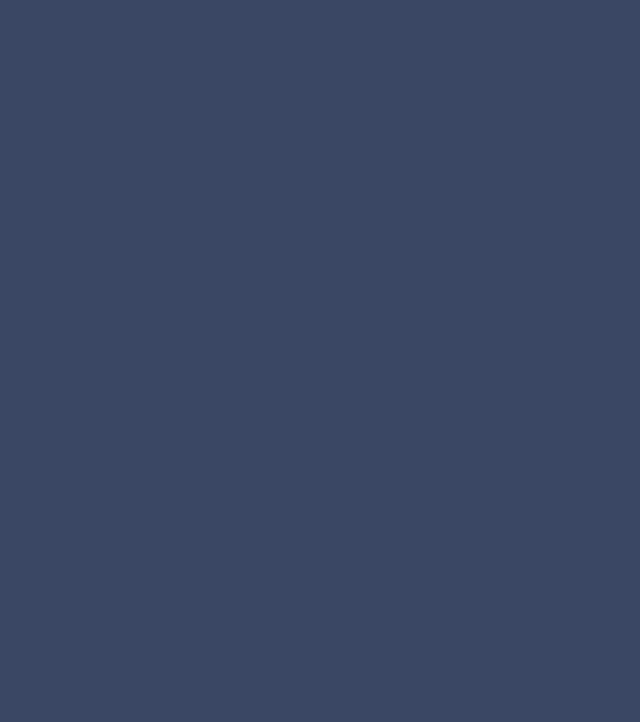
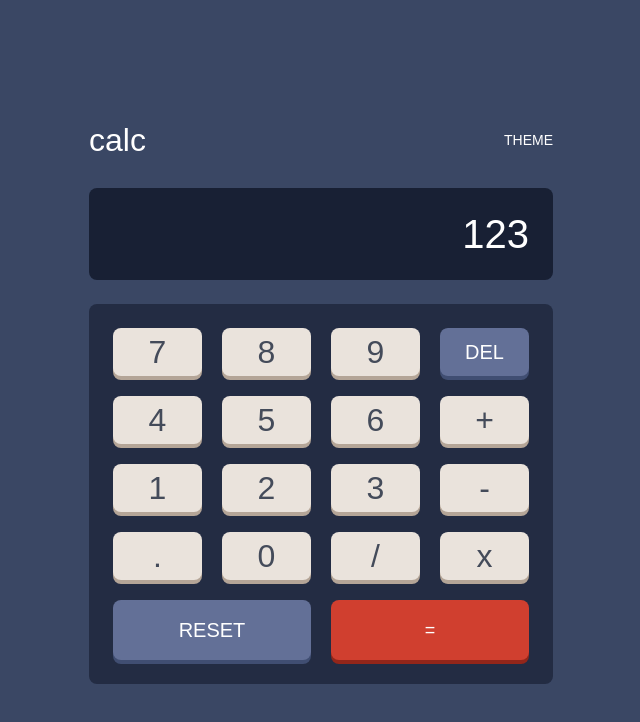
Before and after one commit to cc-bin/calculator, a React (Create React App) app: page / in a window 1280 px wide. Shown: the top 722 px of the page, without its empty margins (319-959 px from the left). Built offline with nearby package versions, Linux system fonts and the light colour scheme.

Commit message:
Styles added

```diff
--- a/src/components/Main.js
+++ b/src/components/Main.js
@@ -1,7 +1,83 @@
 import React from "react";
 
 const Main = () => {
-	return <main className='dark-theme w-full h-screen bg-mainBg'></main>;
+	return (
+		<main className='dark-theme w-full h-screen bg-mainBg flex items-center justify-center overflow-y-scroll'>
+			{/* Calculator container */}
+			<div className=' h-full w-full max-w-lg flex flex-col justify-center p-6 my-auto'>
+				{/* Name and theme switch container*/}
+				<div className='flex items-center justify-between text-primaryText'>
+					<h1 className='text-[32px]'>calc</h1>
+					<div className='uppercase text-[14px]'>Theme</div>
+				</div>
+
+				{/* Output screen container*/}
+				<div className='bg-screenBg text-[40px] text-primaryText text-right px-6 py-4 rounded-lg my-6'>
+					<h2>123</h2>
+				</div>
+
+				{/* Buttons grid container*/}
+				<div className='bg-keypadBg rounded-lg mobile:p-6 p-4 w-full'>
+					<div className='grid grid-cols-4 text-[32px] gap-3 md:gap-5 sm:gap-4'>
+						<button className='hover:brightness-125 cursor-pointer shadow-keyShadow shadow-mainKeyShadow rounded-lg mobile:aspect-auto aspect-square bg-mainKeyBg text-secondaryText'>
+							7
+						</button>
+						<button className='hover:brightness-125 mobile:aspect-auto cursor-pointer shadow-keyShadow shadow-mainKeyShadow rounded-lg aspect-square bg-mainKeyBg text-secondaryText'>
+							8
+						</button>
+						<button className='hover:brightness-125 mobile:aspect-auto cursor-pointer shadow-keyShadow shadow-mainKeyShadow rounded-lg aspect-square bg-mainKeyBg text-secondaryText'>
+							9
+						</button>
+						<button className='hover:brightness-125 mobile:aspect-auto cursor-pointer shadow-keyShadow shadow-resetKeyShadow rounded-lg before:aspect-square bg-resetKeyBg uppercase text-xl text-white'>
+							del
+						</button>
+						<button className='hover:brightness-125 mobile:aspect-auto cursor-pointer shadow-keyShadow shadow-mainKeyShadow rounded-lg aspect-square bg-mainKeyBg text-secondaryText'>
+							4
+						</button>
+						<button className='hover:brightness-125 mobile:aspect-auto cursor-pointer shadow-keyShadow shadow-mainKeyShadow rounded-lg aspect-square bg-mainKeyBg text-secondaryText'>
+							5
+						</button>
+						<button className='hover:brightness-125 mobile:aspect-auto cursor-pointer shadow-keyShadow shadow-mainKeyShadow rounded-lg aspect-square bg-mainKeyBg text-secondaryText'>
+							6
+						</button>
+						<button className='hover:brightness-125 mobile:aspect-auto cursor-pointer shadow-keyShadow shadow-mainKeyShadow rounded-lg aspect-square bg-mainKeyBg text-secondaryText'>
+							+
+						</button>
+						<button className='hover:brightness-125 mobile:aspect-auto cursor-pointer shadow-keyShadow shadow-mainKeyShadow rounded-lg aspect-square bg-mainKeyBg text-secondaryText'>
+							1
+						</button>
+						<button className='hover:brightness-125 mobile:aspect-auto cursor-pointer shadow-keyShadow shadow-mainKeyShadow rounded-lg aspect-square bg-mainKeyBg text-secondaryText'>
+							2
+						</button>
+						<button className='hover:brightness-125 mobile:aspect-auto cursor-pointer shadow-keyShadow shadow-mainKeyShadow rounded-lg aspect-square bg-mainKeyBg text-secondaryText'>
+							3
+						</button>
+						<button className='hover:brightness-125 mobile:aspect-auto cursor-pointer shadow-keyShadow shadow-mainKeyShadow rounded-lg aspect-square bg-mainKeyBg text-secondaryText'>
+							-
+						</button>
+						<button className='hover:brightness-125 mobile:aspect-auto cursor-pointer shadow-keyShadow shadow-mainKeyShadow rounded-lg aspect-square bg-mainKeyBg text-secondaryText'>
+							.
+						</button>
+						<button className='hover:brightness-125 mobile:aspect-auto cursor-pointer shadow-keyShadow shadow-mainKeyShadow rounded-lg aspect-square bg-mainKeyBg text-secondaryText'>
+							0
+						</button>
+						<button className='hover:brightness-125 mobile:aspect-auto cursor-pointer shadow-keyShadow shadow-mainKeyShadow rounded-lg aspect-square bg-mainKeyBg text-secondaryText'>
+							/
+						</button>
+						<button className='hover:brightness-125 mobile:aspect-auto cursor-pointer shadow-keyShadow shadow-mainKeyShadow rounded-lg aspect-square bg-mainKeyBg text-secondaryText'>
+							x
+						</button>
+						<button className='hover:brightness-125 cursor-pointer shadow-keyShadow shadow-resetKeyShadow rounded-lg py-4 bg-resetKeyBg col-span-2 uppercase text-xl text-white'>
+							reset
+						</button>
+						<button className='hover:brightness-125 cursor-pointer shadow-keyShadow shadow-submitKeyShadow rounded-lg py-4 bg-submitKeyBg col-span-2 text-lg text-tertiaryText'>
+							=
+						</button>
+					</div>
+				</div>
+			</div>
+		</main>
+	);
 };
 
 export default Main;
--- a/src/index.css
+++ b/src/index.css
@@ -21,8 +21,9 @@
 	--submit-key-shadow: hsl(6, 70%, 34%);
 
 	/* Text */
-	--primary-text: hsl(221, 14%, 31%);
+	--primary-text: #fff;
 	--secondary-text: hsl(221, 14%, 31%);
+	--tertiary-text: #fff;
 }
 
 .light-theme {
@@ -44,6 +45,7 @@
 	/* Text */
 	--primary-text: hsl(60, 10%, 19%);
 	--secondary-text: hsl(60, 10%, 19%);
+	--tertiary-text: #fff;
 }
 
 .purple-theme {
@@ -64,7 +66,8 @@
 
 	/* Text */
 	--primary-text: hsl(52, 100%, 62%);
-	--secondary-text: hsl(198, 20%, 13%);
+	--secondary-text: hsl(52, 100%, 62%);
+	--tertiary-text: hsl(198, 20%, 13%);
 }
 
 body {
--- a/tailwind.config.js
+++ b/tailwind.config.js
@@ -17,12 +17,18 @@ module.exports = {
 				// Text Colors
 				primaryText: "var(--primary-text)",
 				secondaryText: "var(--secondary-text)",
-				whiteText: "hsl(0, 0, 100%)",
+				tertiaryText: "var(--tertiary-text)",
 				// Key shadows
 				mainKeyShadow: "var(--key-shadow)",
 				resetKeyShadow: "var(--reset-key-shadow)",
 				submitKeyShadow: "var(--submit-key-shadow)",
 			},
+			boxShadow: {
+				keyShadow: "0px 4px 0px 0px black",
+			},
+			screens: {
+				mobile: "400px",
+			},
 		},
 	},
 	plugins: [],
```
